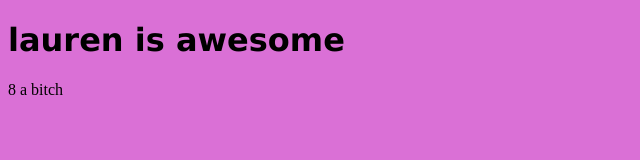
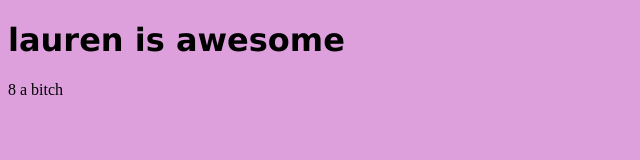
Before and after one commit to laurenochoa/laurenochoa.github.io, a plain HTML site: page index.html in a window 1280 px wide. Shown: the whole page, without its empty margins (0-640 px from the left). Drawn offline with Linux system fonts and the light colour scheme.

Commit message:
edit index

```diff
--- a/index.html
+++ b/index.html
@@ -3,7 +3,7 @@
 <head>
   <meta name="viewport" content="width=device-width, initial-scale=1">
   <style>
-    body {background-color:orchid;}
+    body {background-color:plum;}
     h1 {font-family: verdana;}
   </style>
 </head>
```
